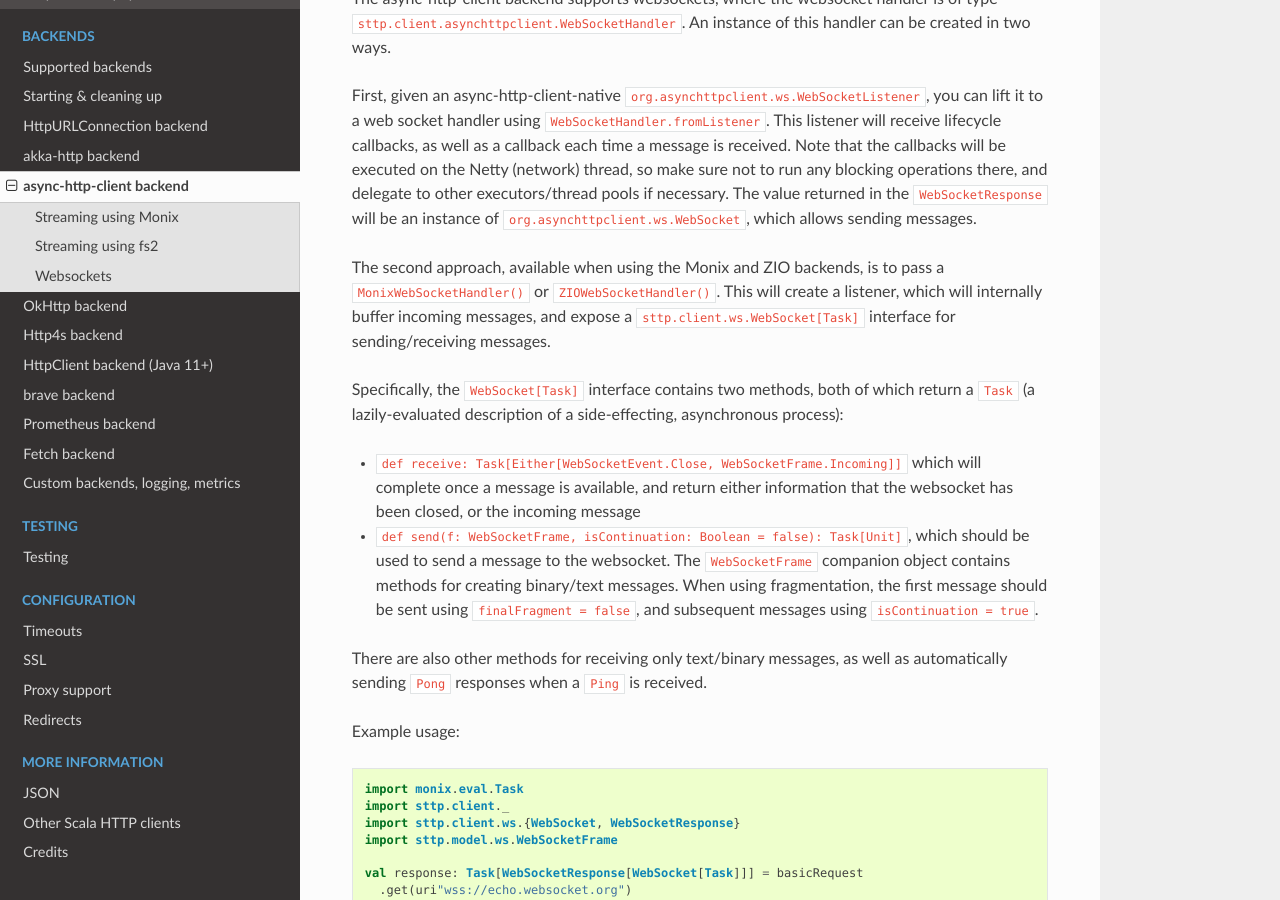
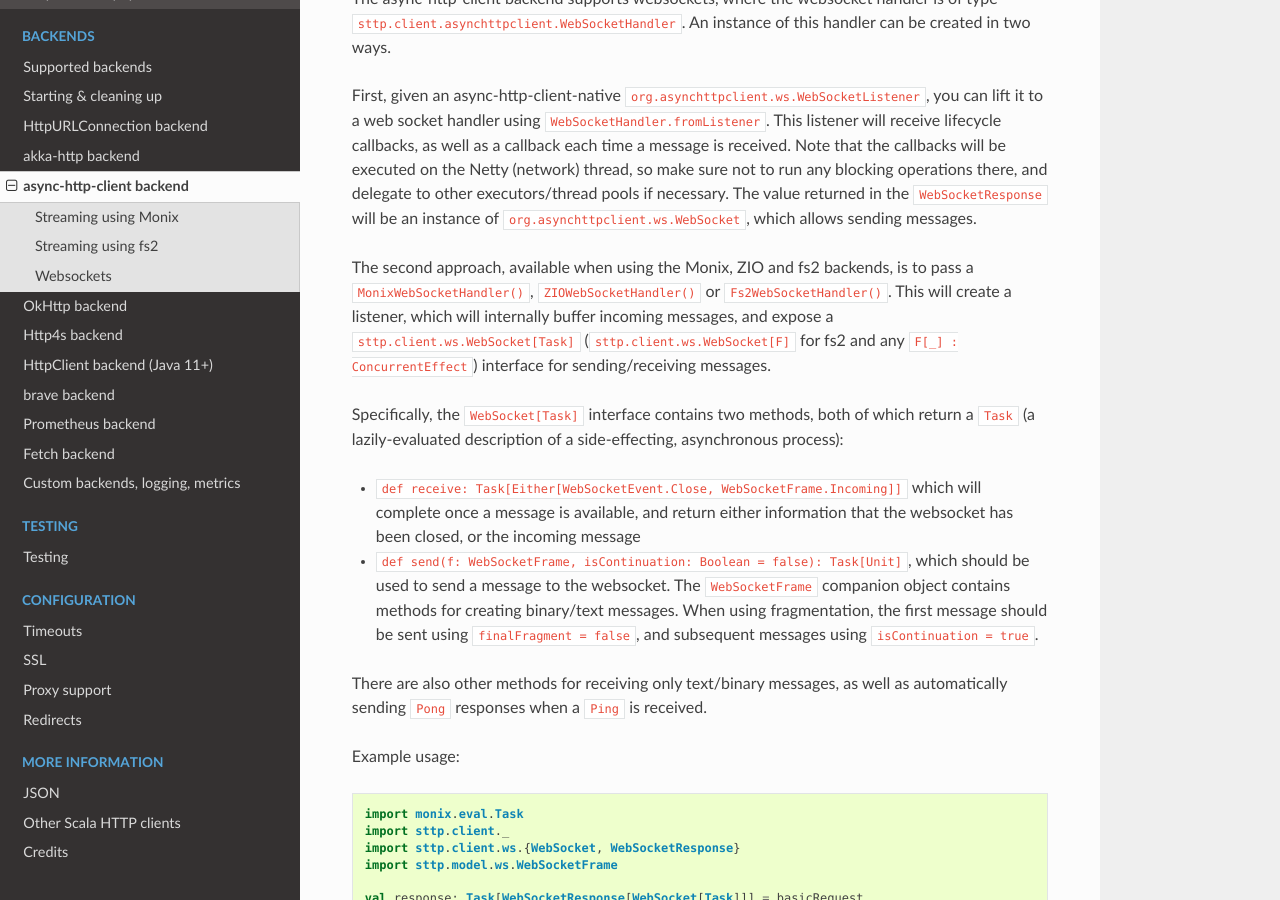
Before and after one commit to softwaremill/sttp, a Sphinx documentation site: the page built from docs/backends/asynchttpclient.rst, in a window 1280 px wide and 900 px high, scrolled down 3177 px. Built offline with Sphinx 7.4.7 and the Read the Docs theme 2.0.0, drawn with Linux system fonts in a browser that asks for light colours.

Commit message:
Add websocket support to async-http-client fs2 backend

```diff
--- a/docs/backends/asynchttpclient.rst
+++ b/docs/backends/asynchttpclient.rst
@@ -153,7 +153,7 @@ The async-http-client backend supports websockets, where the websocket handler i
 
 First, given an async-http-client-native ``org.asynchttpclient.ws.WebSocketListener``, you can lift it to a web socket handler using ``WebSocketHandler.fromListener``. This listener will receive lifecycle callbacks, as well as a callback each time a message is received. Note that the callbacks will be executed on the Netty (network) thread, so make sure not to run any blocking operations there, and delegate to other executors/thread pools if necessary. The value returned in the ``WebSocketResponse`` will be an instance of ``org.asynchttpclient.ws.WebSocket``, which allows sending messages.
 
-The second approach, available when using the Monix and ZIO backends, is to pass a ``MonixWebSocketHandler()`` or ``ZIOWebSocketHandler()``. This will create a listener, which will internally buffer incoming messages, and expose a ``sttp.client.ws.WebSocket[Task]`` interface for sending/receiving messages.
+The second approach, available when using the Monix, ZIO and fs2 backends, is to pass a ``MonixWebSocketHandler()``, ``ZIOWebSocketHandler()`` or ``Fs2WebSocketHandler()``. This will create a listener, which will internally buffer incoming messages, and expose a ``sttp.client.ws.WebSocket[Task]`` (``sttp.client.ws.WebSocket[F]`` for fs2 and any ``F[_] : ConcurrentEffect``) interface for sending/receiving messages.
 
 Specifically, the ``WebSocket[Task]`` interface contains two methods, both of which return a ``Task`` (a lazily-evaluated description of a side-effecting, asynchronous process):
 
```
Also changed, not shown: 4 other files.
